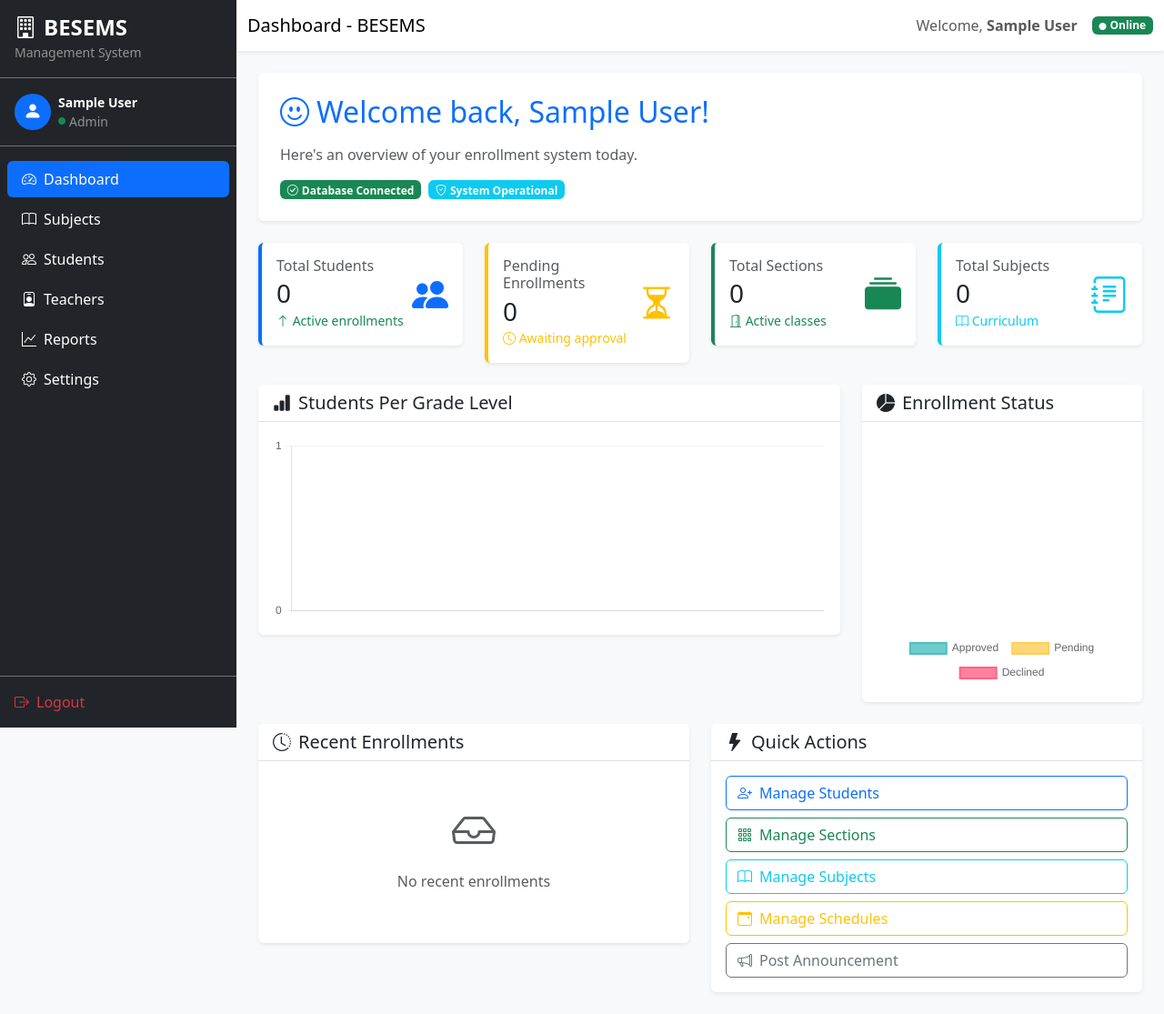
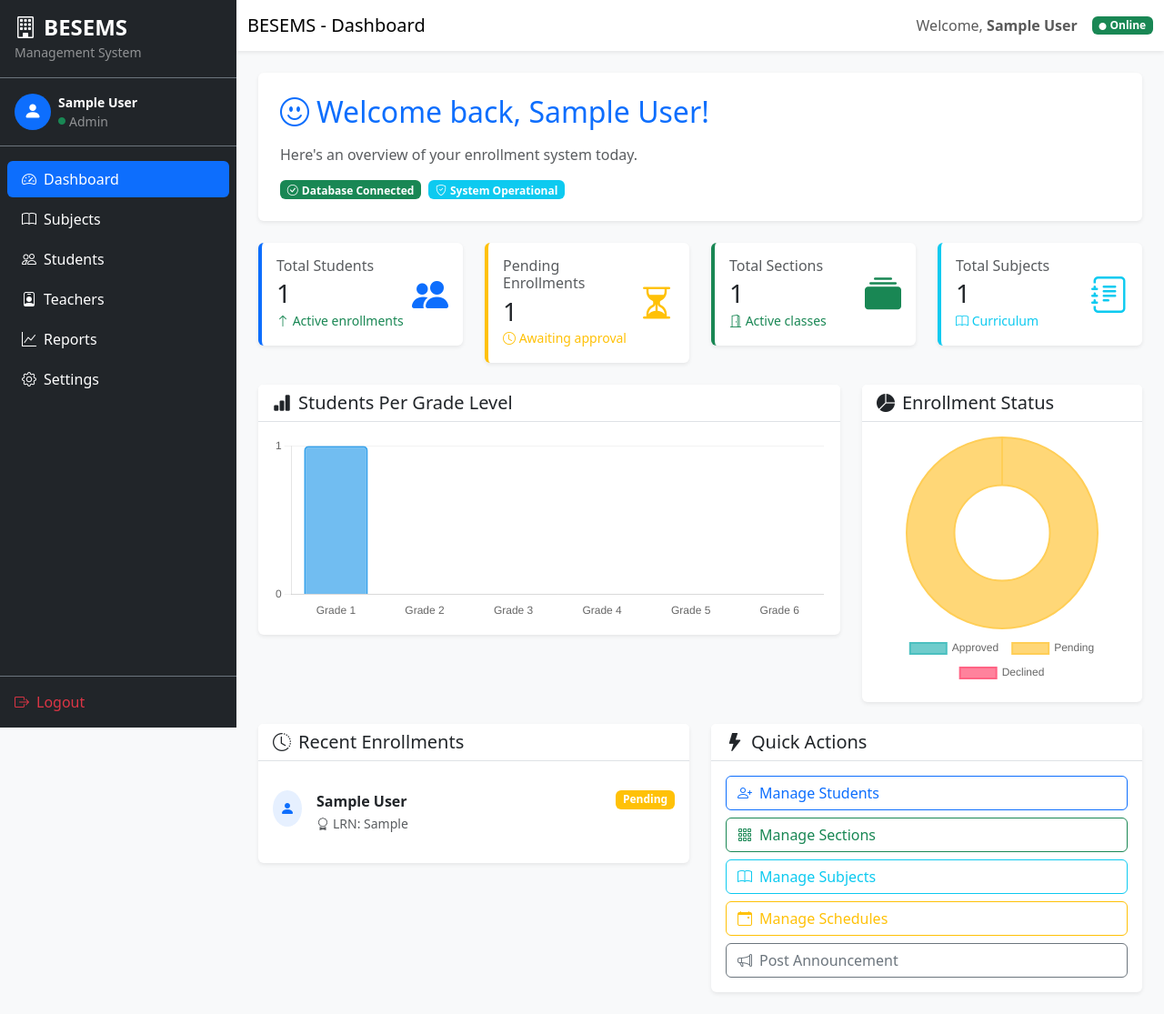
Before and after one commit to kelllgener/besems-enrollment, a PHP site: page /dashboard in a window 1280 px wide. Shown: the whole page at 91% size. Run offline with PHP 8.4, Linux system fonts and the light colour scheme; the visitor is signed in with stand-in values (Sample User, id 1); data comes from the database, SQL or seed files in the repository; tables that the repository leaves empty hold one stand-in row (values such as "Sample post").

Commit message:
add content to dashboard

```diff
--- a/app/Controllers/DashboardController.php
+++ b/app/Controllers/DashboardController.php
@@ -1,17 +1,56 @@
 <?php
+
 namespace App\Controllers;
 
-class DashboardController extends BaseController {
-    public function index() {
+use App\Models\Dashboard;
+
+class DashboardController extends BaseController
+{
+    public function index()
+    {
         // Check if user is logged in
         if (!isset($_SESSION['user_id'])) {
-            header("Location: login");
-            exit();
+            header('Location: login');
+            exit;
         }
 
-        $this->render('dashboard', [
-            "pageTitle" => "Dashboard - BESEMS",
-            'name' => $_SESSION['name'],
-        ]);
+        $name = $_SESSION['name'] ?? 'User';
+
+        // Get dashboard data
+        $dashboardModel = new Dashboard();
+
+        try {
+            $stats = $dashboardModel->getAllStats();
+            $students_per_grade = $dashboardModel->getStudentsPerGrade();
+            $enrollment_status = $dashboardModel->getEnrollmentStatus();
+            $recent_students = $dashboardModel->getRecentStudents(5);
+
+            // Render the dashboard view
+            $this->render('dashboard', [
+                'pageTitle' => 'BESEMS - Dashboard',
+                'name' => $name,
+                'stats' => $stats,
+                'students_per_grade' => $students_per_grade,
+                'enrollment_status' => $enrollment_status,
+                'recent_students' => $recent_students
+            ]);
+        } catch (\Exception $e) {
+            // Handle errors gracefully
+            error_log("Dashboard error: " . $e->getMessage());
+
+            $this->render('dashboard', [
+                'pageTitle' => 'BESEMS - Dashboard',
+                'name' => $name,
+                'stats' => [
+                    'total_students' => 0,
+                    'pending_enrollments' => 0,
+                    'total_sections' => 0,
+                    'total_subjects' => 0
+                ],
+                'students_per_grade' => [],
+                'enrollment_status' => ['approved' => 0, 'pending' => 0, 'declined' => 0],
+                'recent_students' => []
+            ]);
+        }
     }
 }
--- a/views/dashboard.php
+++ b/views/dashboard.php
@@ -26,7 +26,7 @@
                 <div class="d-flex justify-content-between align-items-center">
                     <div>
                         <h6 class="text-muted mb-1">Total Students</h6>
-                        <h3 class="mb-0"><?= number_format($stats['total_students'] ?? 0) ?></h3>
+                        <h3 class="mb-0"><?= number_format($stats['total_students']) ?></h3>
                         <small class="text-success">
                             <i class="bi bi-arrow-up"></i> Active enrollments
                         </small>
@@ -45,7 +45,7 @@
                 <div class="d-flex justify-content-between align-items-center">
                     <div>
                         <h6 class="text-muted mb-1">Pending Enrollments</h6>
-                        <h3 class="mb-0"><?= number_format($stats['pending_enrollments'] ?? 0) ?></h3>
+                        <h3 class="mb-0"><?= number_format($stats['pending_enrollments']) ?></h3>
                         <small class="text-warning">
                             <i class="bi bi-clock"></i> Awaiting approval
                         </small>
@@ -64,7 +64,7 @@
                 <div class="d-flex justify-content-between align-items-center">
                     <div>
                         <h6 class="text-muted mb-1">Total Sections</h6>
-                        <h3 class="mb-0"><?= number_format($stats['total_sections'] ?? 0) ?></h3>
+                        <h3 class="mb-0"><?= number_format($stats['total_sections']) ?></h3>
                         <small class="text-success">
                             <i class="bi bi-door-open"></i> Active classes
                         </small>
@@ -83,7 +83,7 @@
                 <div class="d-flex justify-content-between align-items-center">
                     <div>
                         <h6 class="text-muted mb-1">Total Subjects</h6>
-                        <h3 class="mb-0"><?= number_format($stats['total_subjects'] ?? 0) ?></h3>
+                        <h3 class="mb-0"><?= number_format($stats['total_subjects']) ?></h3>
                         <small class="text-info">
                             <i class="bi bi-book"></i> Curriculum
                         </small>
@@ -217,10 +217,10 @@
     new Chart(studentsPerGradeCtx, {
         type: 'bar',
         data: {
-            labels: <?= json_encode(array_column($students_per_grade ?? [], 'grade_name')) ?>,
+            labels: <?= json_encode(array_column($students_per_grade, 'grade_name')) ?>,
             datasets: [{
                 label: 'Number of Students',
-                data: <?= json_encode(array_column($students_per_grade ?? [], 'student_count')) ?>,
+                data: <?= json_encode(array_column($students_per_grade, 'student_count')) ?>,
                 backgroundColor: [
                     'rgba(54, 162, 235, 0.7)',
                     'rgba(75, 192, 192, 0.7)',
@@ -251,29 +251,18 @@
                 tooltip: {
                     backgroundColor: 'rgba(0, 0, 0, 0.8)',
                     padding: 12,
-                    titleFont: {
-                        size: 14
-                    },
-                    bodyFont: {
-                        size: 13
-                    }
+                    titleFont: { size: 14 },
+                    bodyFont: { size: 13 }
                 }
             },
             scales: {
                 y: {
                     beginAtZero: true,
-                    ticks: {
-                        stepSize: 1
-                    },
-                    grid: {
-                        display: true,
-                        color: 'rgba(0, 0, 0, 0.05)'
-                    }
+                    ticks: { stepSize: 1 },
+                    grid: { display: true, color: 'rgba(0, 0, 0, 0.05)' }
                 },
                 x: {
-                    grid: {
-                        display: false
-                    }
+                    grid: { display: false }
                 }
             }
         }
@@ -287,9 +276,9 @@
             labels: ['Approved', 'Pending', 'Declined'],
             datasets: [{
                 data: [
-                    <?= $enrollment_status['approved'] ?? 0 ?>,
-                    <?= $enrollment_status['pending'] ?? 0 ?>,
-                    <?= $enrollment_status['declined'] ?? 0 ?>
+                    <?= $enrollment_status['approved'] ?>,
+                    <?= $enrollment_status['pending'] ?>,
+                    <?= $enrollment_status['declined'] ?>
                 ],
                 backgroundColor: [
                     'rgba(75, 192, 192, 0.8)',
@@ -310,12 +299,7 @@
             plugins: {
                 legend: {
                     position: 'bottom',
-                    labels: {
-                        padding: 15,
-                        font: {
-                            size: 12
-                        }
-                    }
+                    labels: { padding: 15, font: { size: 12 } }
                 },
                 tooltip: {
                     backgroundColor: 'rgba(0, 0, 0, 0.8)',
```
